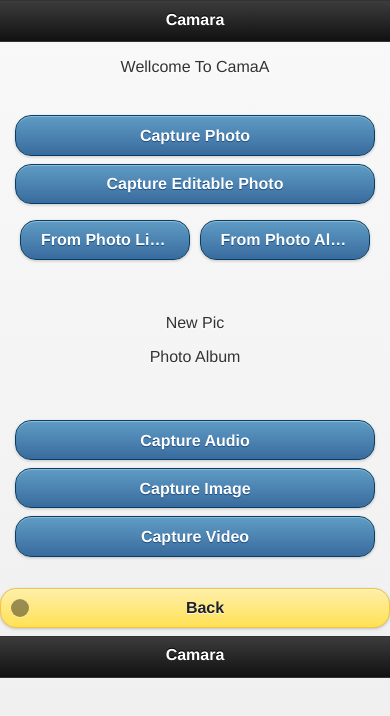
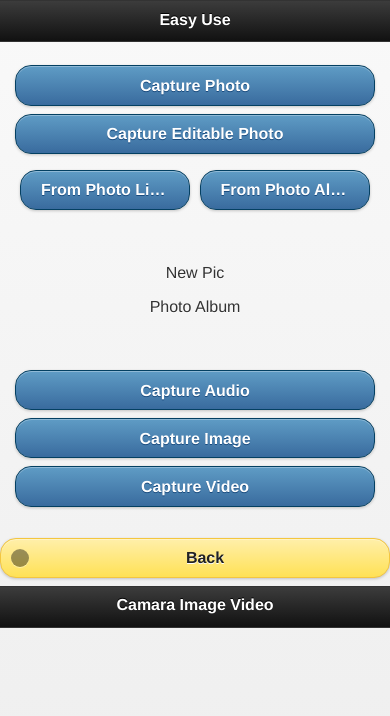
Before and after one commit to punkonrock/Test, a plain HTML site: page index.html in a window 390 px wide. Drawn offline with Linux system fonts and the light colour scheme.

Commit message:
Update index.html

```diff
--- a/index.html
+++ b/index.html
@@ -266,10 +266,10 @@ document.addEventListener("deviceready", onDeviceReady, false);
   <body>
   <div data-theme="a" data-role="header">
 
-		<h3>Camara</h3>
+		<h3>Easy Use</h3>
 
 	</div>
-	<p><center>Wellcome To CamaA</center></p>
+
   <div data-role="content">
 	 <button onclick="capturePhoto();" data-role="button"  data-theme="b">Capture Photo</button>
    <button onclick="capturePhotoEdit();"data-role="button"  data-theme="b">Capture Editable Photo</button>
@@ -302,7 +302,7 @@ document.addEventListener("deviceready", onDeviceReady, false);
 	<a href="index.html" data-role="button" data-icon="star" data-theme="e">Back</a>
 	</fieldset>
 	</div>
-	<div data-role="footer"><h1>Camara</h1></div>
+	<div data-role="footer"><h1>Camara Image Video</h1></div>
 
 
   </body>
```
